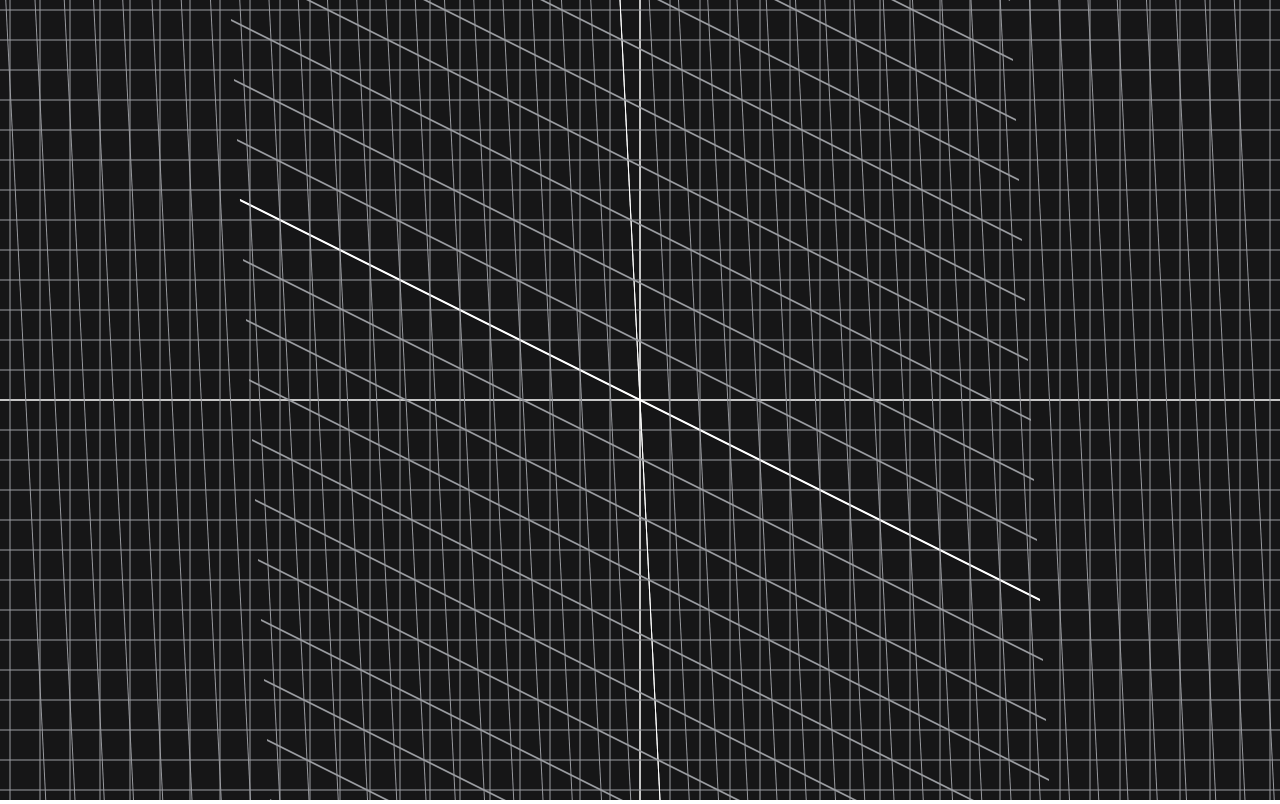
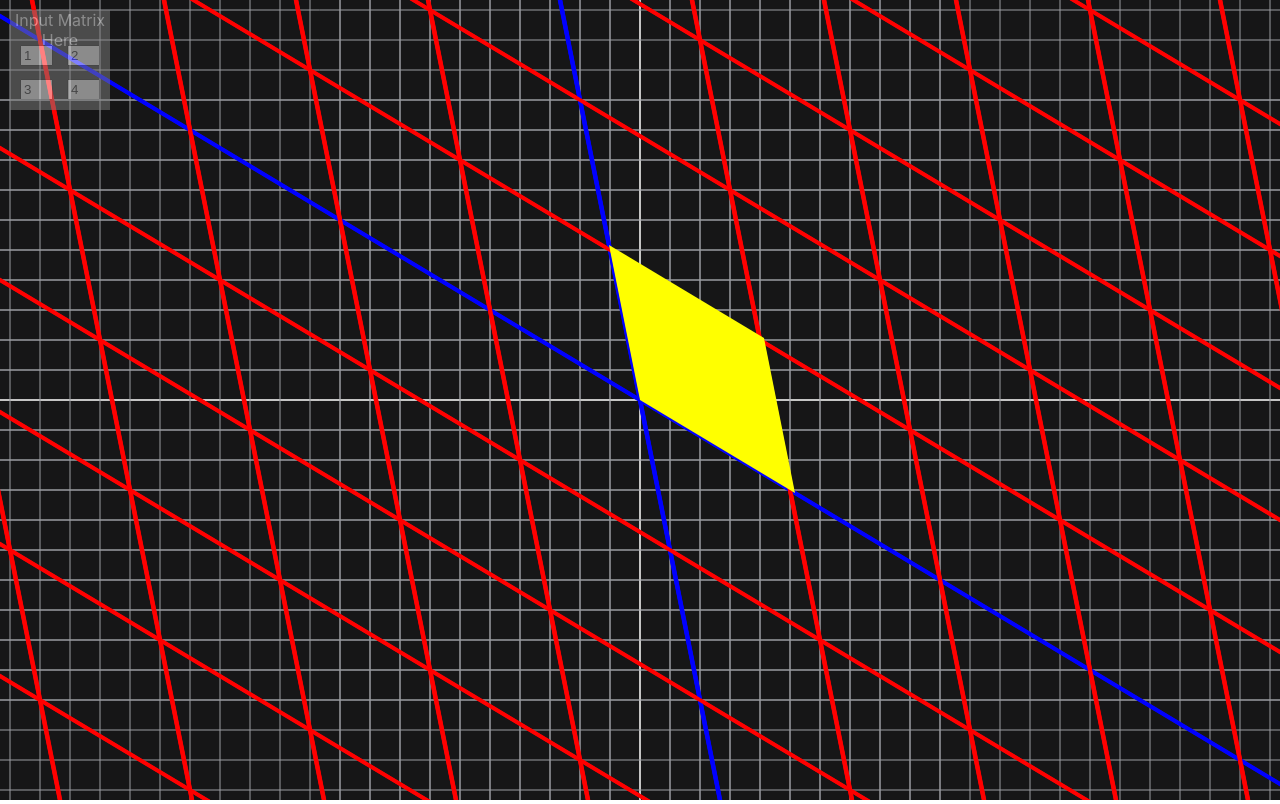
Before and after one commit to SimpsonThomas/maths-web, a React (Create React App) app: page / in a window 1280 px wide. Built offline with nearby package versions, Linux system fonts and the light colour scheme.

Commit message:
Textbox added

```diff
--- /dev/null
+++ b/src/Components/canvas.css
@@ -0,0 +1,44 @@
+.matrixBox {
+    position: absolute;
+    left: 10px;
+    top: 10px;
+    height: 100px;
+    width:100px;
+    background-color: grey;
+    opacity: 0.5;
+}
+
+.matrixTitle {
+    position: absolute;
+    color: white;
+    margin-top: 0;
+    font-size: medium;
+}
+
+.matrixInput1 {
+    position: absolute;
+    left:10px;
+    top:35px;
+    width:25px;
+}
+
+.matrixInput2 {
+    position: absolute;
+    right:10px;
+    top:35px;
+    width:25px;
+}
+
+.matrixInput3 {
+    position: absolute;
+    left:10px;
+    bottom:10px;
+    width:25px;
+}
+
+.matrixInput4 {
+    position: absolute;
+    right:10px;
+    bottom:10px;
+    width:25px;
+}
--- a/src/Components/canvas.js
+++ b/src/Components/canvas.js
@@ -1,4 +1,5 @@
 import React, { useEffect, useRef } from "react";
+import './canvas.css'
 
 const Canvas = props => {
 
@@ -28,22 +29,27 @@ const Canvas = props => {
         ctx.stroke()
     }
 
-    const grid = (ctx, colour2='white') => {
+    const grid = (ctx, colourMinor=gridProps.minorAxColour, colourMajor=gridProps.majorAxColour) => {
         let gridSize = gridProps.size
         let width = ctx.canvas.width
         let height = ctx.canvas.height
 
-        for (let i=0; i*gridSize<=Math.max(height/2,width/2); i++) {
-            let colour = i==0 ? gridProps.majorAxColour : gridProps.minorAxColour
+        for (let i=-10; i*gridSize<=2*Math.max(height/2,width/2); i++) {
+            let colour = i==0 ? colourMajor : colourMinor
             //let colour = colour2
             // x gridlines
             drawLine(ctx, {x:-width/2,y:i*gridSize}, {x:width/2,y:i*gridSize}, colour)
-            drawLine(ctx, {x:-width/2,y:-i*gridSize}, {x:width/2,y:-i*gridSize}, colour)
+            drawLine(ctx, {x:-width,y:-i*gridSize}, {x:width,y:-i*gridSize}, colour)
 
             // y gridlines
-            drawLine(ctx, {y:-height/2,x:i*gridSize}, {y:height/2,x:i*gridSize}, colour)
-            drawLine(ctx, {y:-height/2,x:-i*gridSize}, {y:height/2,x:-i*gridSize}, colour)
+            drawLine(ctx, {y:-2*height,x:i*gridSize}, {y:2*height,x:i*gridSize}, colour)
+            drawLine(ctx, {y:-2*height,x:-i*gridSize}, {y:2*height,x:-i*gridSize}, colour)
         }
+    }
+
+    const detShape = (ctx, colour='red') => {
+        ctx.fillStyle = colour
+        ctx.fillRect(0,0,gridProps.size+1, -gridProps.size-1)
     }
 
     const shiftGrid = (ctx) => {
@@ -51,8 +57,10 @@ const Canvas = props => {
         let width = ctx.canvas.width
         let height = ctx.canvas.height
 
-        ctx.setTransform(0.1,2,1,0.5,width/2,height/2)
-        grid(ctx)
+        //ctx.setTransform(0.1,2,1,0.5,width/2,height/2)
+        ctx.setTransform(-1,-5,-5,-3,width/2,height/2)
+        grid(ctx,'red', 'blue')
+        detShape(ctx, 'yellow')
         ctx.setTransform(1,0,0,1,width/2,height/2)
     }
 
@@ -78,6 +86,7 @@ const Canvas = props => {
             context.fillStyle = gridProps.backgroundColour
             context.fillRect(-canvas.width/2, -canvas.height/2, canvas.width, canvas.height)
             grid(context)
+            detShape(context, 'blue')
             //draw(context,frameCount)
             shiftGrid(context)
 
@@ -93,7 +102,18 @@ const Canvas = props => {
 
     }, [])
 
-    return <canvas ref={canvasRef} {...props}/>
+    const html = <>
+        <div class='matrixBox'>
+            <p class='matrixTitle'>Input Matrix Here</p>
+            <input class='matrixInput1' placeholder='1'/>
+            <input class='matrixInput2' placeholder='2'/>
+            <input class='matrixInput3' placeholder='3'/>
+            <input class='matrixInput4' placeholder='4'/>
+        </div>
+        <canvas ref={canvasRef} {...props}/>
+    </>
+
+    return html
 }
 
 export default Canvas
```
